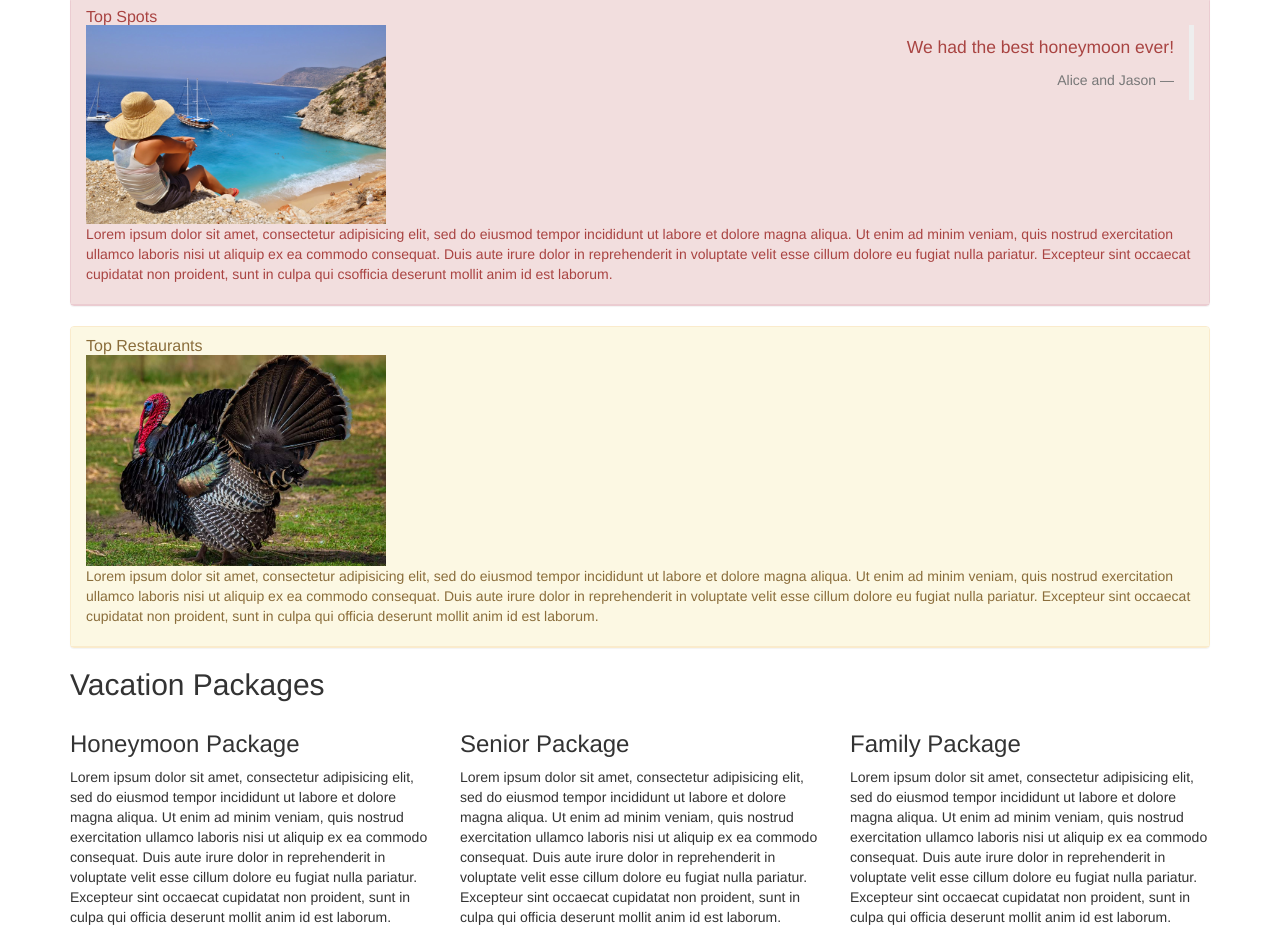
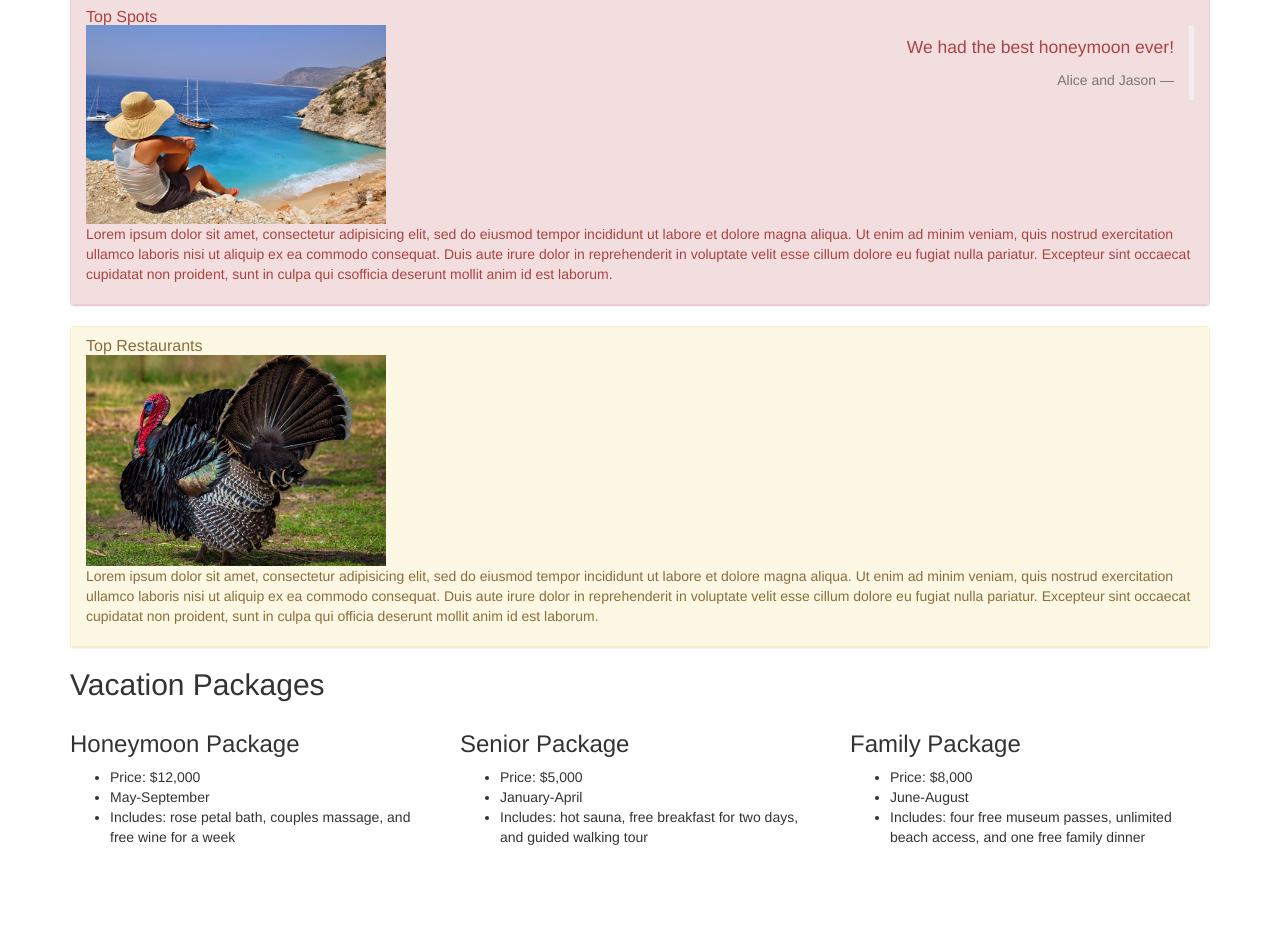
Before and after one commit to darrionkg/vacation, a plain HTML site: page index.html in a window 1280 px wide. Shown: the part 573-1510 px from the top of the page. After the commit the page ends 1430 px from the top, so only its background shows below. Drawn offline with Linux system fonts and the light colour scheme.

Commit message:
add vacation package details

```diff
--- a/index.html
+++ b/index.html
@@ -40,16 +40,28 @@
       <div class="row">
         <div class="col-md-4">
           <h3>Honeymoon Package</h3>
-          <p>Lorem ipsum dolor sit amet, consectetur adipisicing elit, sed do eiusmod tempor incididunt ut labore et dolore magna aliqua. Ut enim ad minim veniam, quis nostrud exercitation ullamco laboris nisi ut aliquip ex ea commodo consequat. Duis aute irure dolor in reprehenderit in voluptate velit esse cillum dolore eu fugiat nulla pariatur. Excepteur sint occaecat cupidatat non proident, sunt in culpa qui officia deserunt mollit anim id est laborum.</p>
+          <ul>
+            <li>Price: $12,000</li>
+            <li>May-September</li>
+            <li>Includes: rose petal bath, couples massage, and free wine for a week</li>
+          </ul>
         </div>
 
         <div class="col-md-4">
           <h3>Senior Package</h3>
-          <p>Lorem ipsum dolor sit amet, consectetur adipisicing elit, sed do eiusmod tempor incididunt ut labore et dolore magna aliqua. Ut enim ad minim veniam, quis nostrud exercitation ullamco laboris nisi ut aliquip ex ea commodo consequat. Duis aute irure dolor in reprehenderit in voluptate velit esse cillum dolore eu fugiat nulla pariatur. Excepteur sint occaecat cupidatat non proident, sunt in culpa qui officia deserunt mollit anim id est laborum.</p>
+          <ul>
+            <li>Price: $5,000</li>
+            <li>January-April</li>
+            <li>Includes: hot sauna, free breakfast for two days, and guided walking tour</li>
+          </ul>
         </div>
         <div class="col-md-4">
           <h3>Family Package</h3>
-          <p>Lorem ipsum dolor sit amet, consectetur adipisicing elit, sed do eiusmod tempor incididunt ut labore et dolore magna aliqua. Ut enim ad minim veniam, quis nostrud exercitation ullamco laboris nisi ut aliquip ex ea commodo consequat. Duis aute irure dolor in reprehenderit in voluptate velit esse cillum dolore eu fugiat nulla pariatur. Excepteur sint occaecat cupidatat non proident, sunt in culpa qui officia deserunt mollit anim id est laborum.</p>
+          <ul>
+            <li>Price: $8,000</li>
+            <li>June-August</li>
+            <li>Includes: four free museum passes, unlimited beach access, and one free family dinner</li>
+          </ul>
         </div>
       </div>
 
```
